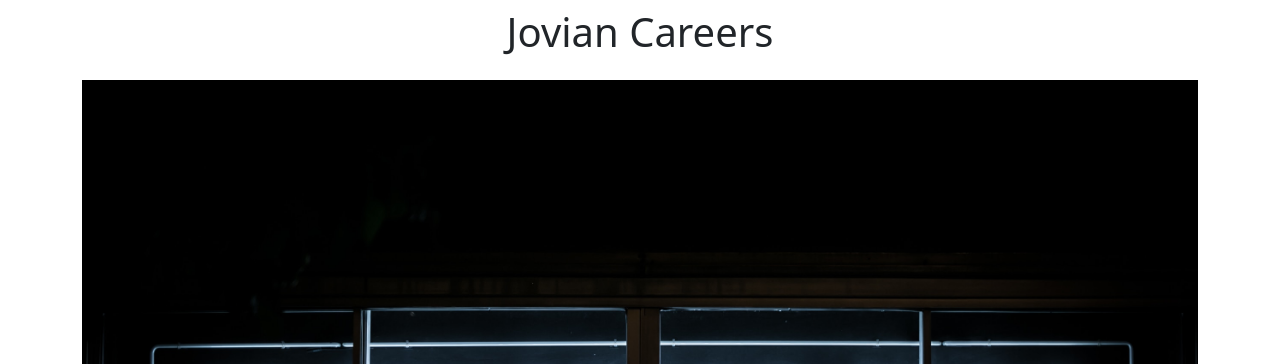
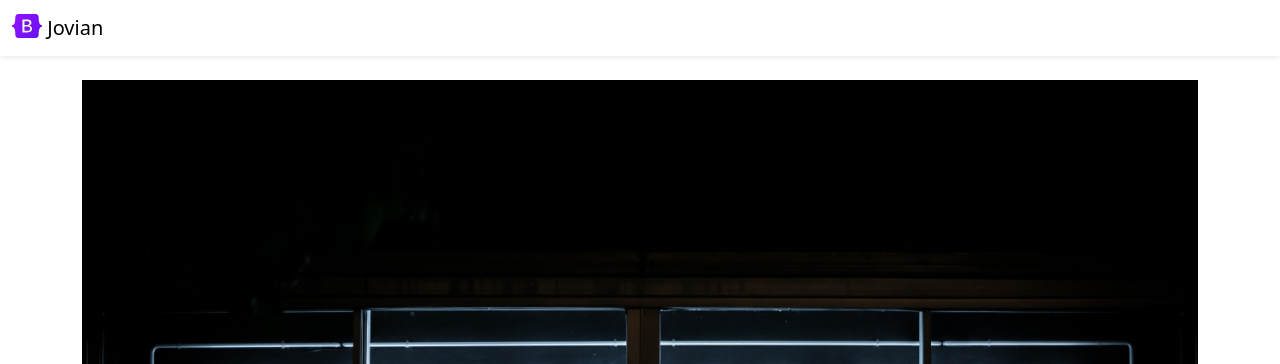
Before and after one commit to yesplease/jovian-careers-website, a Flask app: page / in a window 1280 px wide. Shown: the top 364 px of the page. Run offline with Flask 2, Linux system fonts and the light colour scheme.

Commit message:
Update name

```diff
--- a/templates/home.html
+++ b/templates/home.html
@@ -13,6 +13,7 @@
     }
   </style>
   </head>
+  {% include 'nav.html' %}
   <body>
     <div class="container">
       <h1 class="text-center mt-2 mb-4">{{company_name}} Careers</h1>
--- /dev/null
+++ b/templates/nav.html
@@ -0,0 +1,9 @@
+<nav class="navbar shadow-sm fixed-top bg-white">
+  <div class="container-fluid">
+    <a class="navbar-brand" href="#">
+      <img src="/static/logo.svg" alt="Logo" width="30" height="24" class="d-inline-block align-text-top">
+      Jovian
+    </a>
+  </div>
+</nav>
+<div style="height=56px"></div>
```
Also changed, not shown: static/logo.svg (added).
